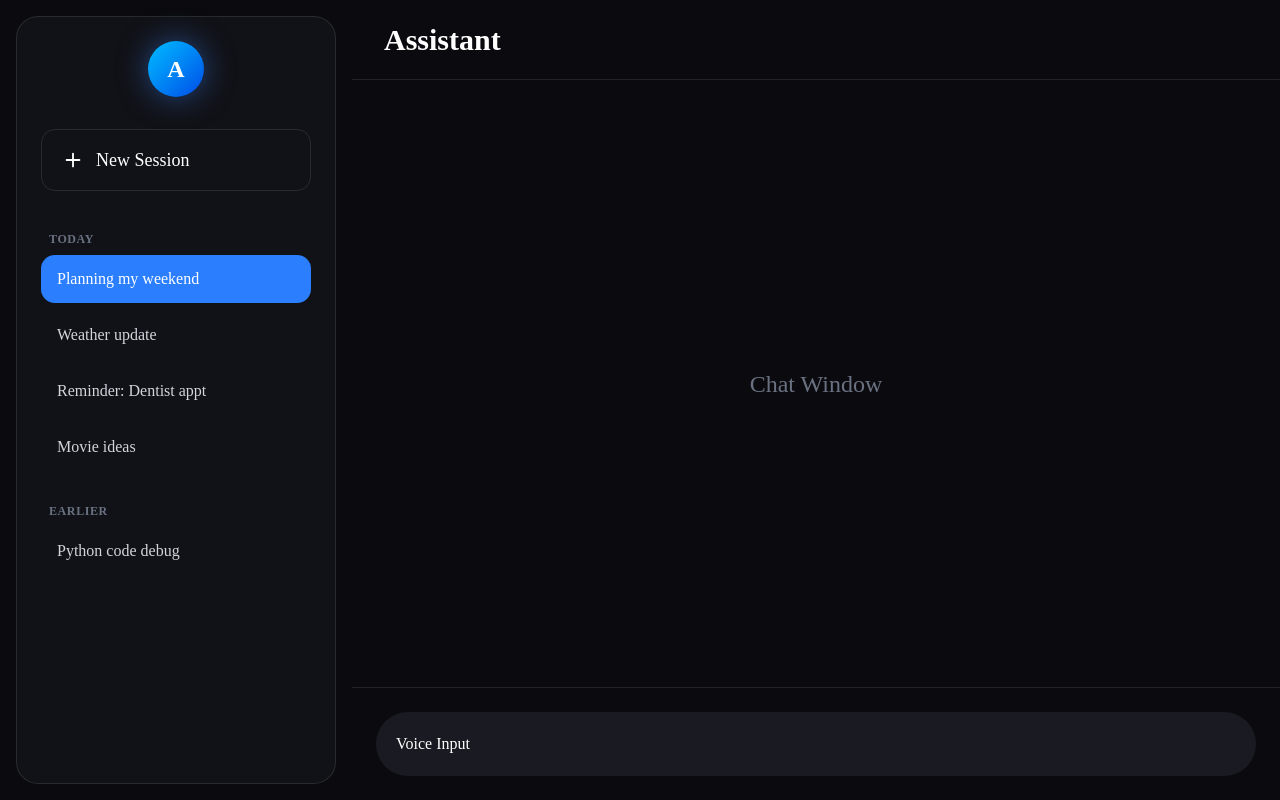
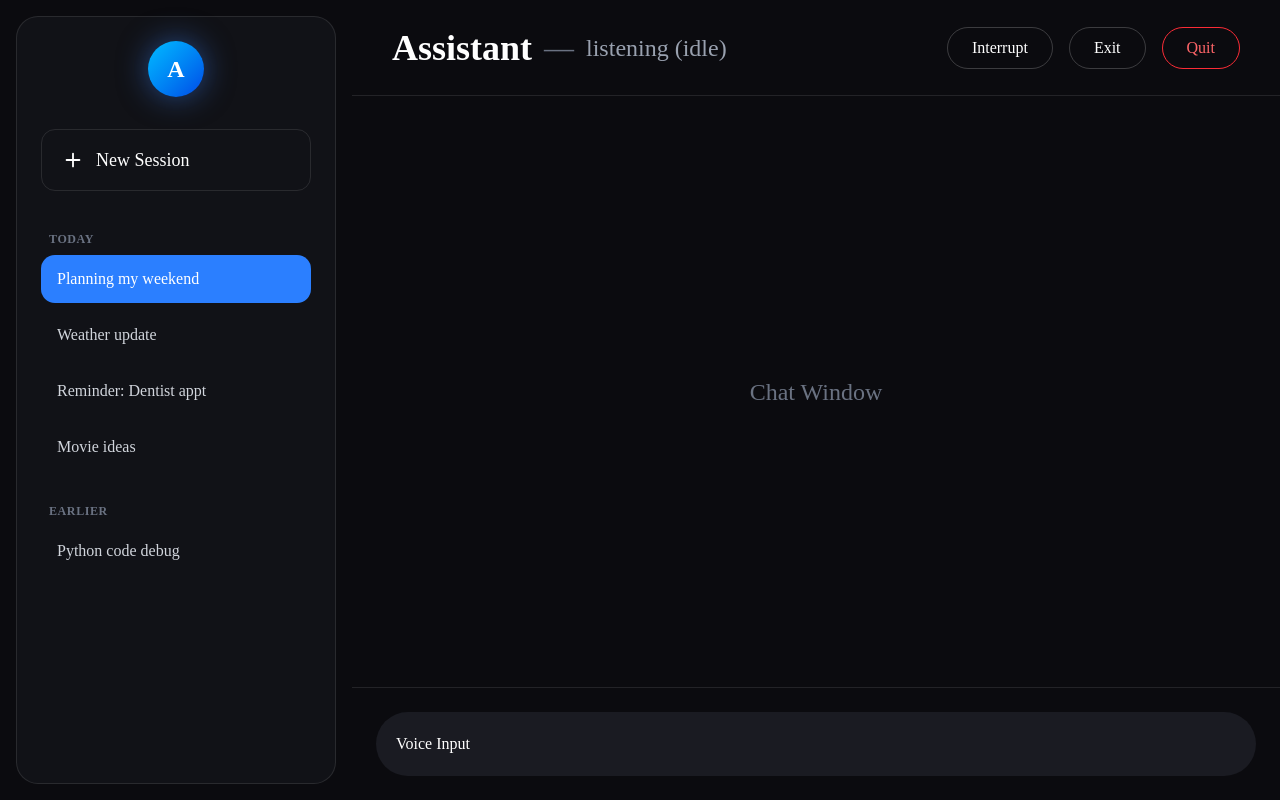
Before and after one commit to Yatheswar546/voice-assistant, a Next.js app: page / in a window 1280 px wide. Built offline with nearby package versions, Linux system fonts and the light colour scheme.

Commit message:
ui/assistant-header

```diff
--- a/components/assistant/AssistantHeader.tsx
+++ b/components/assistant/AssistantHeader.tsx
@@ -1,9 +1,33 @@
+import AssistantStatus from "./AssistantStatus";
+
 export default function AssistantHeader() {
   return (
-    <header className="flex h-20 items-center border-b border-white/10 px-8">
-      <h1 className="text-3xl font-semibold">
-        Assistant
-      </h1>
+    <header className="flex h-24 items-center justify-between border-b border-white/10 px-10">
+      {/* Left */}
+      <div className="flex items-center gap-3">
+        <h1 className="text-4xl font-semibold text-white">
+          Assistant
+        </h1>
+
+        <span className="text-3xl text-gray-500">—</span>
+
+        <AssistantStatus status="idle" />
+      </div>
+
+      {/* Right */}
+      <div className="flex items-center gap-4">
+        <button className="rounded-full border border-white/20 px-6 py-2 transition hover:border-blue-400 hover:bg-white/5">
+          Interrupt
+        </button>
+
+        <button className="rounded-full border border-white/20 px-6 py-2 transition hover:border-blue-400 hover:bg-white/5">
+          Exit
+        </button>
+
+        <button className="rounded-full border border-red-500 px-6 py-2 text-red-400 transition hover:bg-red-500/10">
+          Quit
+        </button>
+      </div>
     </header>
   );
 }
--- a/components/assistant/AssistantStatus.tsx
+++ b/components/assistant/AssistantStatus.tsx
@@ -0,0 +1,20 @@
+interface AssistantStatusProps {
+  status?: "idle" | "listening" | "thinking" | "speaking";
+}
+
+export default function AssistantStatus({
+  status = "idle",
+}: AssistantStatusProps) {
+  const statusMap = {
+    idle: "listening (idle)",
+    listening: "Listening...",
+    thinking: "Thinking...",
+    speaking: "Speaking...",
+  };
+
+  return (
+    <span className="text-2xl font-light text-gray-400">
+      {statusMap[status]}
+    </span>
+  );
+}
```
